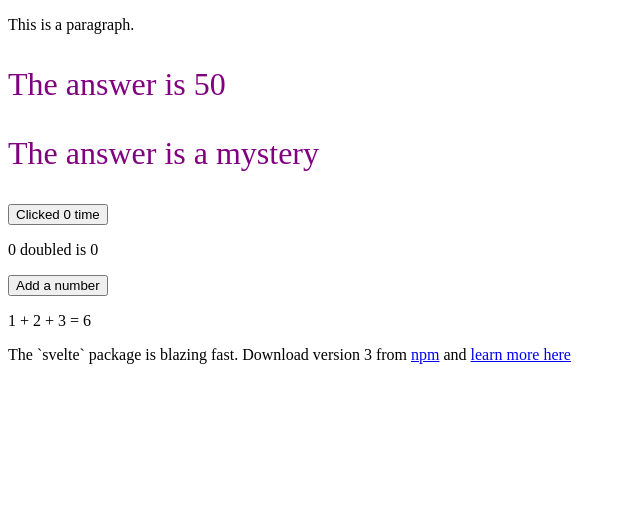
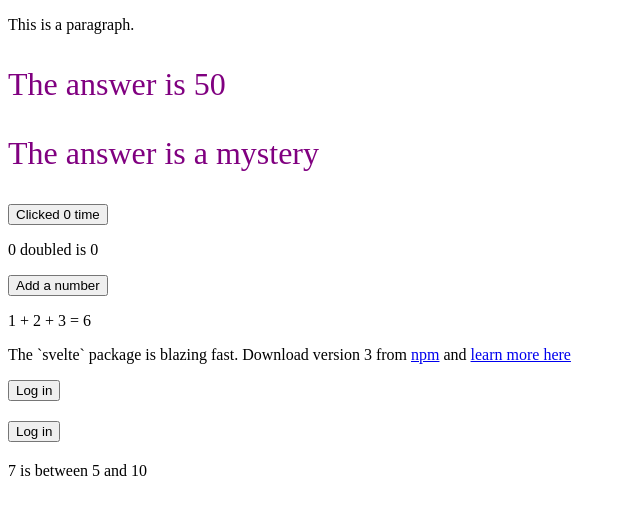
Before and after one commit to Ocknyer/Svelte_study, a SvelteKit app: page / in a window 1280 px wide. Shown: the top 514 px of the page, without its empty margins (0-640 px from the left). Built offline with nearby package versions, Linux system fonts and the light colour scheme.

Commit message:
add: if blocks

```diff
--- a/src/routes/+page.svelte
+++ b/src/routes/+page.svelte
@@ -1,6 +1,7 @@
 <script>
 	import Nested from './Nested.svelte';
 	import SpreadProps from './Spread/SpreadProps.svelte';
+	import IfBlocks from './IfBlocks/ifBlocks.svelte';
 
 	let count = 0;
 	// 반응형 선언
@@ -43,3 +44,5 @@
 <p>{numbers.join(' + ')} = {sum}</p>
 
 <SpreadProps />
+
+<IfBlocks />
--- /dev/null
+++ b/src/routes/IfBlocks/IfBlocks.svelte
@@ -0,0 +1,47 @@
+<script>
+  let user = { loggedIn: false };
+
+  function toggle() {
+    user.loggedIn = !user.loggedIn;
+  }
+
+  let x = 7;
+</script>
+
+{#if user.loggedIn}
+<button on:click={toggle}>
+  Log out
+</button>
+{/if}
+
+{#if !user.loggedIn}
+<button on:click={toggle}>
+  Log in
+</button>
+{/if}
+
+{#if user.loggedIn}
+<button on:click={toggle}>
+  Log out
+</button>
+{:else}
+<button on:click={toggle}>
+  Log in
+</button>
+
+{/if}
+
+{#if x > 10}
+  <p>{x} is greater than 10</p>
+{:else if 5 > x}
+  <p>{x} is less than 5</p>
+{:else}
+  <p>{x} is between 5 and 10</p>
+{/if}
+
+<style>
+  button {
+    display: block;
+    margin-bottom: 20px;
+  }
+</style>
```
